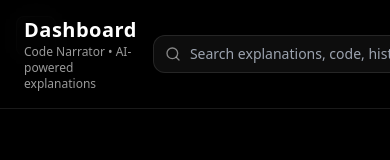
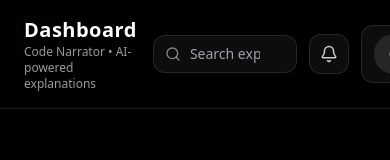
Before and after one commit to mah12-ops/code_narrator_ai, a React (Vite) app in the folder client/: page /dashboard in a window 390 px wide. Shown: the top 160 px of the page. Built offline with nearby package versions, Linux system fonts and the light colour scheme.

Commit message:
fix responsiveness

```diff
--- a/client/src/components/pages/Dashboard/Topbar.tsx
+++ b/client/src/components/pages/Dashboard/Topbar.tsx
@@ -93,12 +93,13 @@
           {/* Search */}
           <div className="relative">
             <Search className="pointer-events-none absolute left-3 top-1/2 -translate-y-1/2 text-white/50" size={16} />
-            <input
-              value={search}
-              onChange={(e) => setSearch(e.target.value)}
-              placeholder="Search explanations, code, history…"
-              className="w-72 rounded-xl border border-white/10 bg-white/5 px-9 py-2 text-sm text-white outline-none focus:ring-2 focus:ring-purple-500/30"
-            />
+           <input
+  value={search}
+  onChange={(e) => setSearch(e.target.value)}
+  placeholder="Search explanations…"
+  className="w-36 sm:w-64 md:w-72 rounded-xl border border-white/10 bg-white/5 px-9 py-2 text-sm text-white outline-none focus:ring-2 focus:ring-purple-500/30"
+/>
+
           </div>
 
           {/* Notifications */}
```
